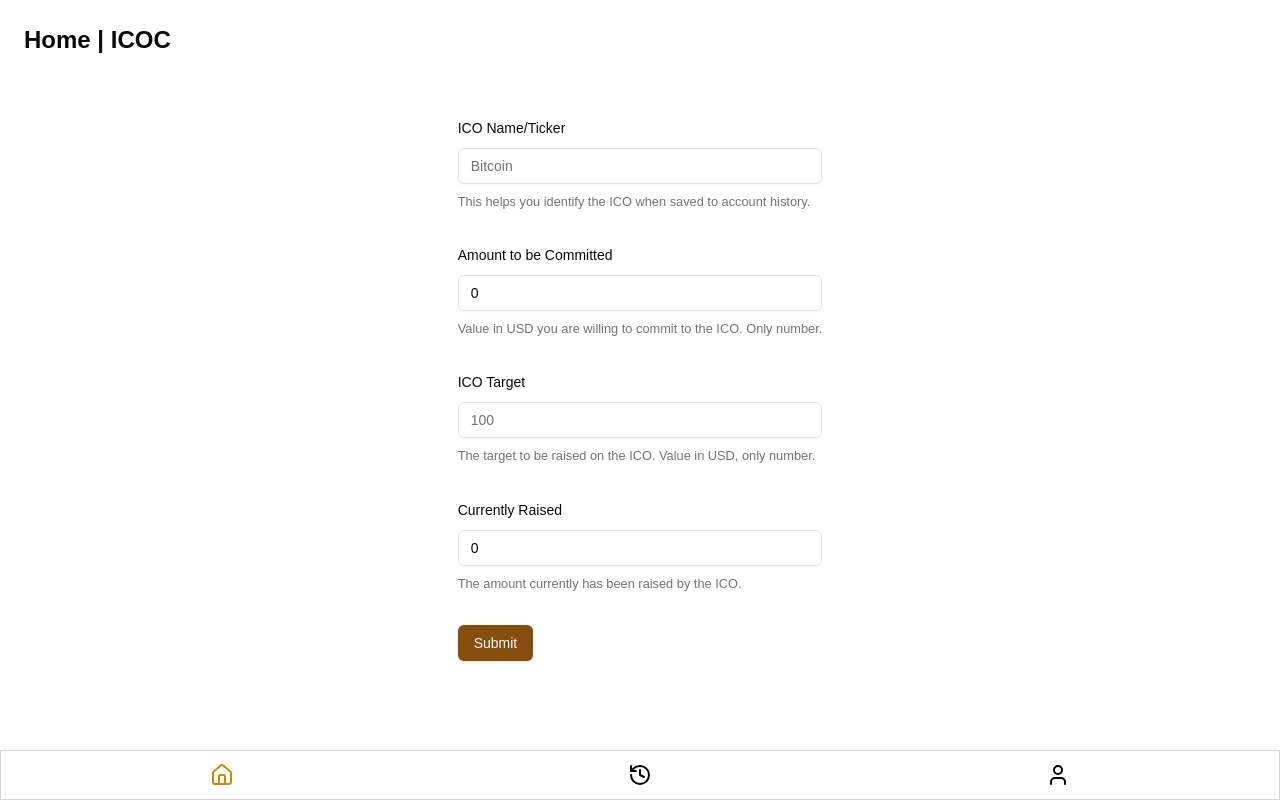
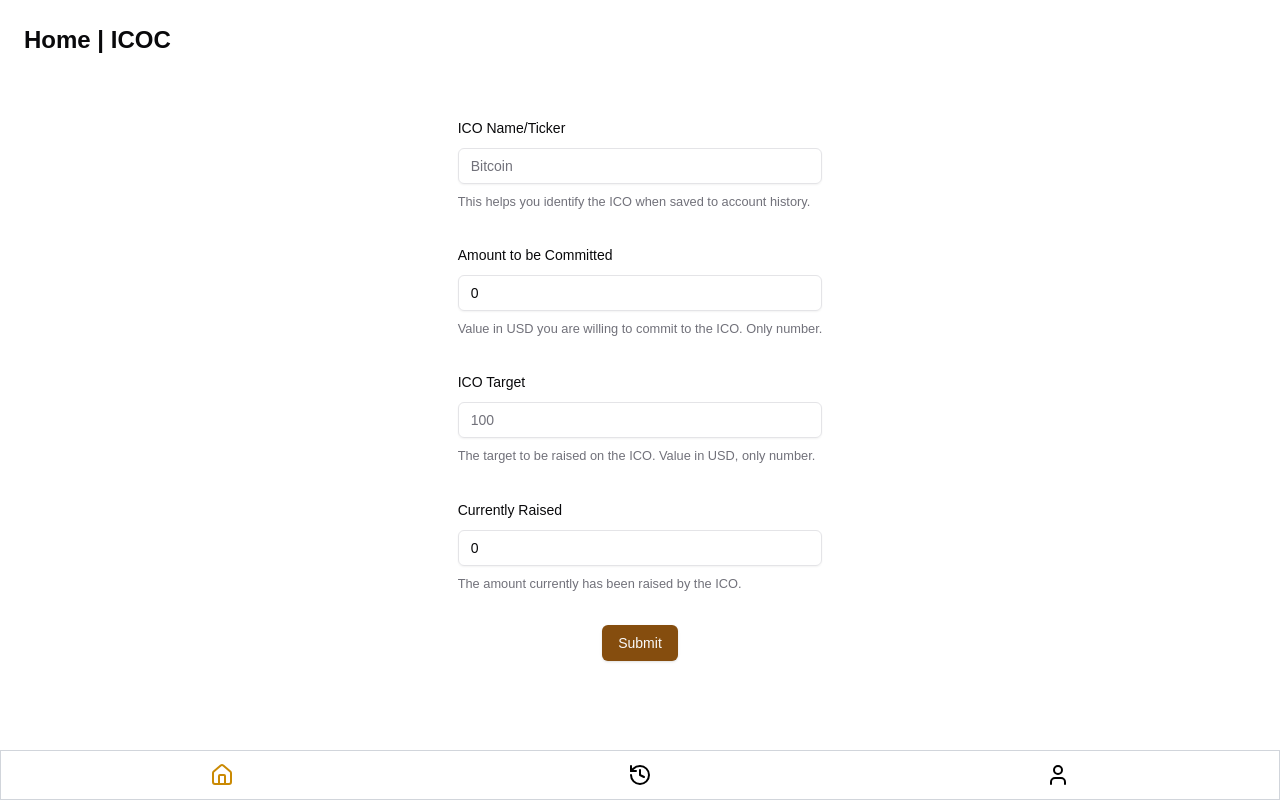
Before and after one commit to Justforvan/ico, a Next.js app: page / in a window 1280 px wide. Built offline with nearby package versions, Linux system fonts and the light colour scheme.

Commit message:
Centering the form

```diff
--- a/app/page.tsx
+++ b/app/page.tsx
@@ -9,9 +9,9 @@ export const metadata: Metadata = {
 export default function Home() {
   return (
     <>
-      <main className="flex flex-col justify-center">
-        <h1 className="font-bold text-2xl m-6">Home | ICOC</h1>
-        <section className="m-6 p-3 max-w-screen-xl flex flex-col items-center justify-center">
+      <h1 className="font-bold text-2xl m-6">Home | ICOC</h1>
+      <main className="flex flex-col justify-center items-center">
+        <section className="m-6 p-3 max-w-screen-xl">
           <CalculationForm />
         </section>
       </main>
--- a/components/page_components/calculation_form.tsx
+++ b/components/page_components/calculation_form.tsx
@@ -131,7 +131,11 @@ export default function CalculationForm() {
             )}
           />
 
-          <Button type="submit" className="bg-yellow-800 hover:bg-yellow-900">Submit</Button>
+          <div className="flex justify-center">
+            <Button type="submit" className="bg-yellow-800 hover:bg-yellow-900">
+              Submit
+            </Button>
+          </div>
         </form>
       </Form>
     </>
```
